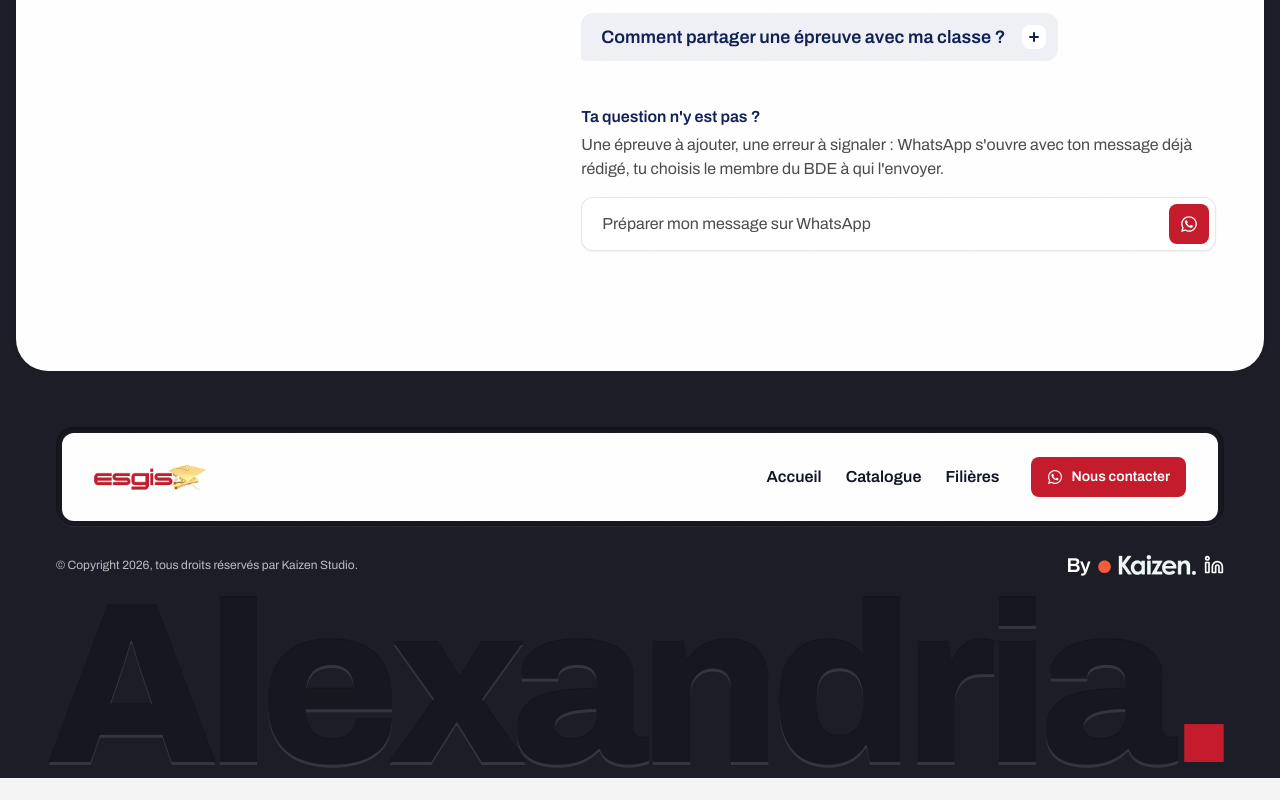
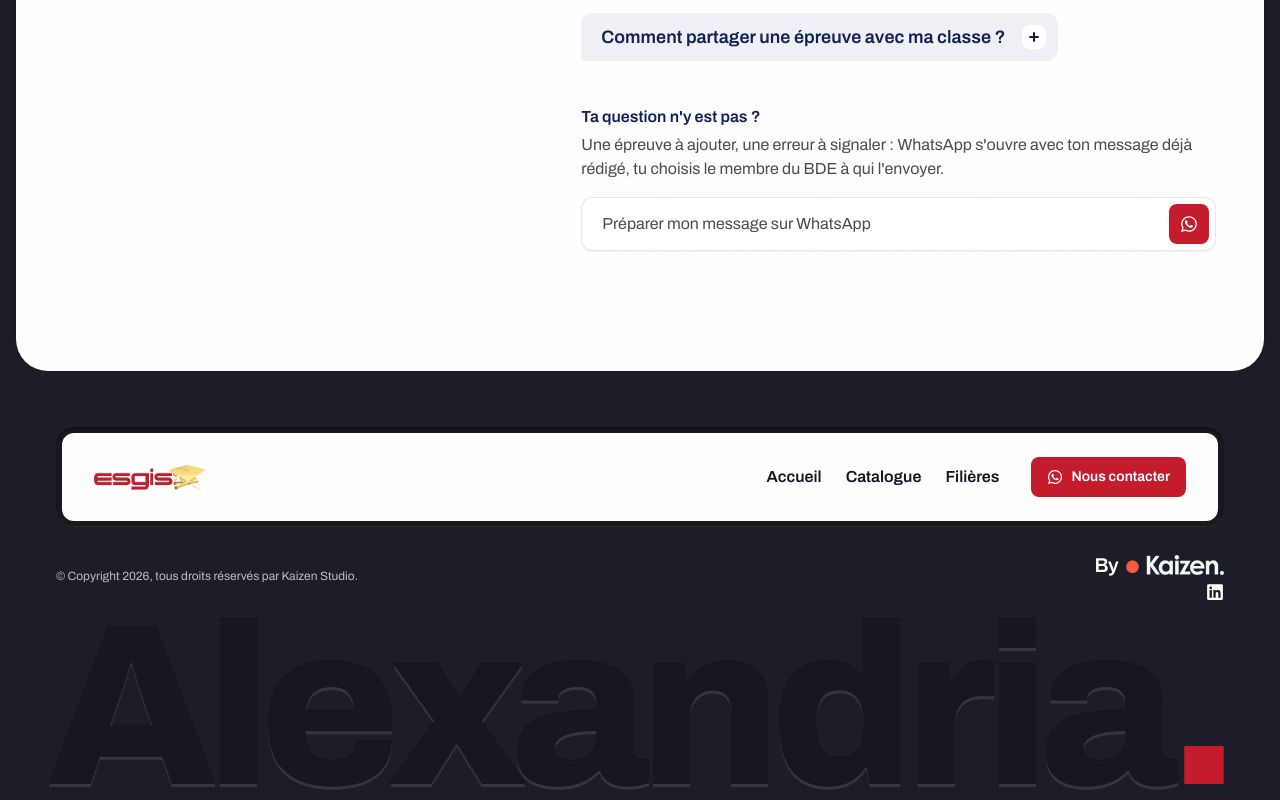
Before and after one commit to kaizen-squad/esgis-epreuves, a Next.js app: page / in a window 1280 px wide. Shown: the part 2117-2917 px from the top of the page. Before the commit the page ends 2895 px from the top, so only its background shows below. Built offline with nearby package versions, Linux system fonts and the light colour scheme; no server answers; the database is empty.

Commit message:
fix(footer): logo LinkedIn officiel, déplacé sous le logo Kaizen
L'icône générique Feather ne rendait pas la marque reconnaissable ; la version
react-icons/fa reprend le logo officiel. Repositionnée sous "By Kaizen." pour
un rendu plus équilibré que la ligne unique précédente.

```diff
--- a/src/components/layout/Footer.tsx
+++ b/src/components/layout/Footer.tsx
@@ -1,6 +1,6 @@
 import Image from "next/image";
 import Link from "next/link";
-import { FaWhatsapp, FiLinkedin } from "@/components/icons";
+import { FaLinkedin, FaWhatsapp } from "@/components/icons";
 import { getBdeContactHref } from "@/features/contact/queries";
 import type { NavLink } from "./Navbar";
 
@@ -66,7 +66,8 @@ const Footer = async ({ links }: FooterProps) => {
           © Copyright {new Date().getFullYear()}, tous droits réservés par
           Kaizen Studio.
         </p>
-        <span className="text-text-primary flex items-center gap-2 text-base font-semibold tracking-tight">
+        <span className="text-text-primary flex flex-col items-end gap-1">
+          <span className="flex items-center gap-2 text-base font-semibold tracking-tight">
             <span className="text-xl">By</span>
             <Image
               src="/images/kaizen-logo.png"
@@ -75,7 +76,8 @@ const Footer = async ({ links }: FooterProps) => {
               height={131}
               className="h-5 w-auto"
             />
-          <FiLinkedin size={20} aria-hidden="true" />
+          </span>
+          <FaLinkedin size={18} aria-hidden="true" />
         </span>
       </div>
 
```
Also changed, not shown: src/components/icons/index.ts (+3 -4 lines). Lines whose indentation alone changed are shown as unchanged.
